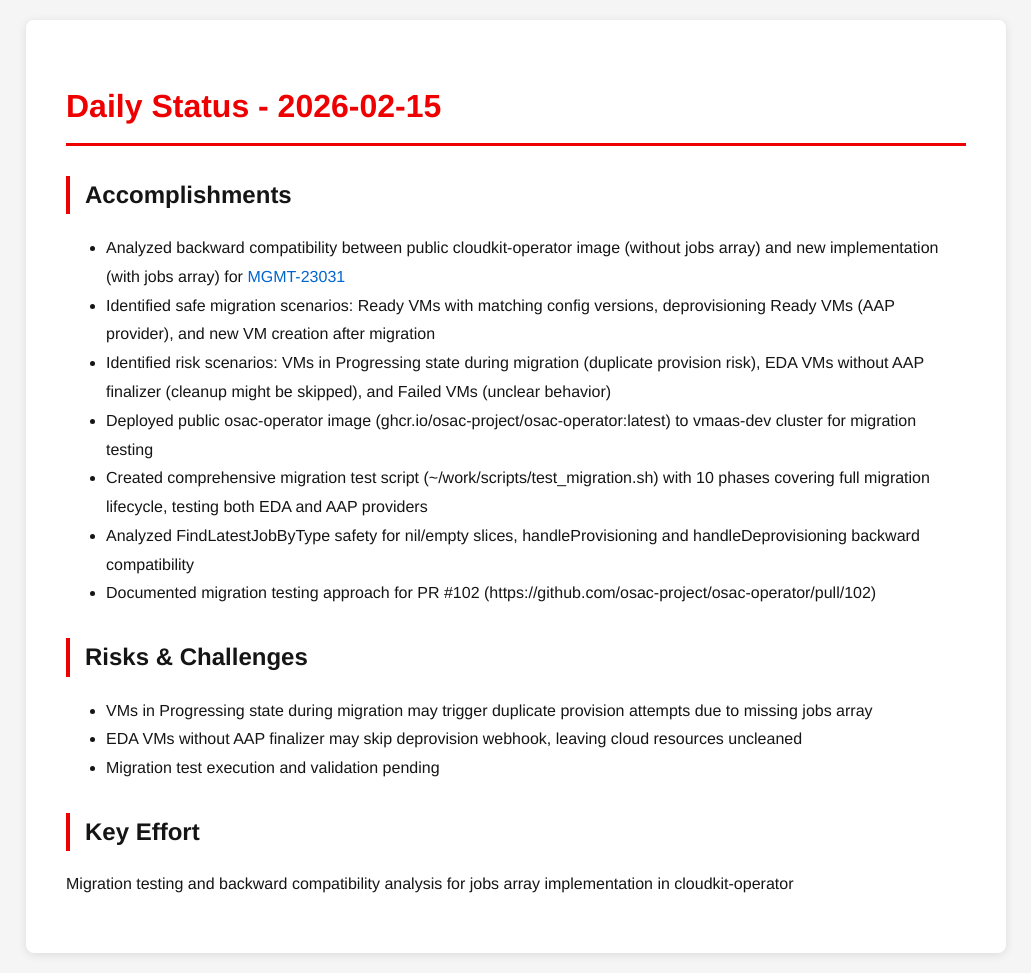
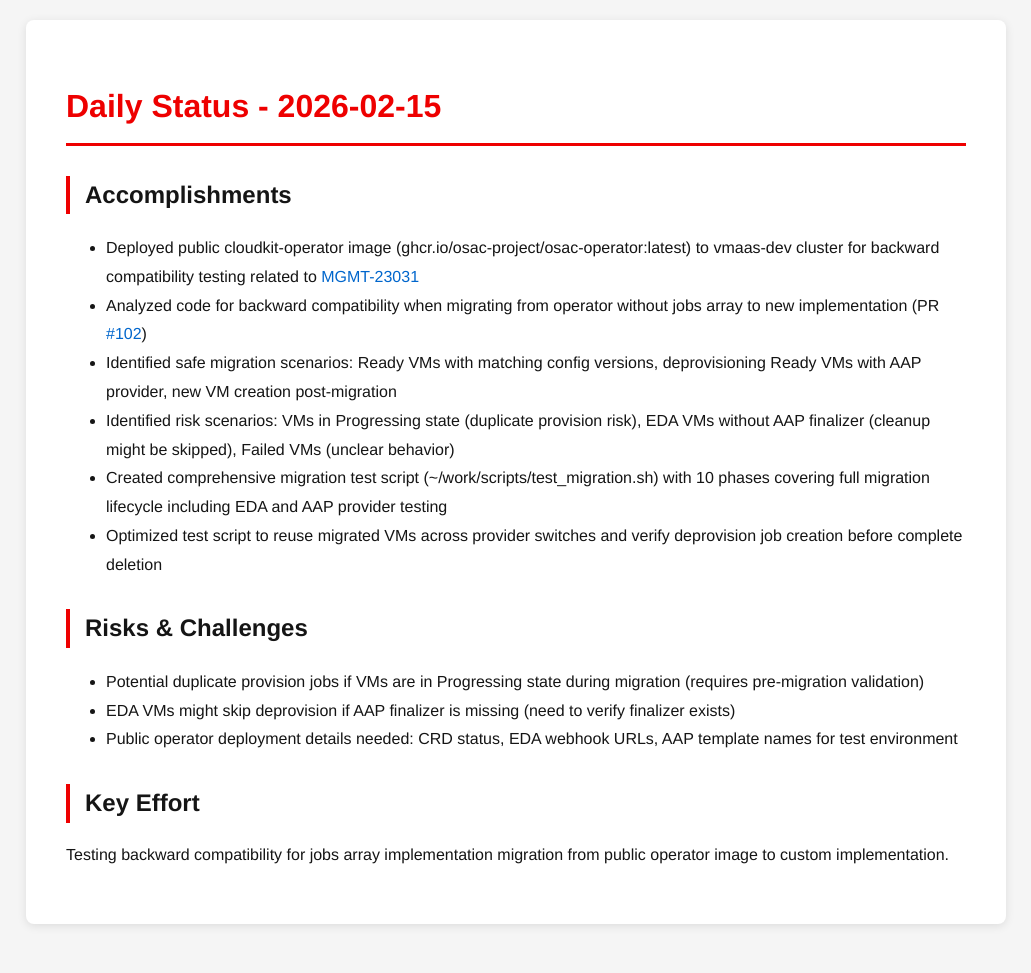
Before and after one commit to tzvatot/daily-status, a Jekyll site: the page built from 2026-02-15.md, in a window 1280 px wide. Shown: the whole page, without its empty margins (124-1155 px from the left). Built offline with Jekyll 4.4.1, drawn with Linux system fonts in a browser that asks for light colours; after the commit the page ends 944 px from its top, so only the background shows below that.

Commit message:
Daily status update - 2026-02-15

```diff
--- a/2026-02-15.md
+++ b/2026-02-15.md
@@ -7,18 +7,17 @@ date: 2026-02-15
 # Daily Status - 2026-02-15
 
 ## Accomplishments
-- Analyzed backward compatibility between public cloudkit-operator image (without jobs array) and new implementation (with jobs array) for [MGMT-23031](https://issues.redhat.com/browse/MGMT-23031)
-- Identified safe migration scenarios: Ready VMs with matching config versions, deprovisioning Ready VMs (AAP provider), and new VM creation after migration
-- Identified risk scenarios: VMs in Progressing state during migration (duplicate provision risk), EDA VMs without AAP finalizer (cleanup might be skipped), and Failed VMs (unclear behavior)
-- Deployed public osac-operator image (ghcr.io/osac-project/osac-operator:latest) to vmaas-dev cluster for migration testing
-- Created comprehensive migration test script (~/work/scripts/test_migration.sh) with 10 phases covering full migration lifecycle, testing both EDA and AAP providers
-- Analyzed FindLatestJobByType safety for nil/empty slices, handleProvisioning and handleDeprovisioning backward compatibility
-- Documented migration testing approach for PR #102 (https://github.com/osac-project/osac-operator/pull/102)
+- Deployed public cloudkit-operator image (ghcr.io/osac-project/osac-operator:latest) to vmaas-dev cluster for backward compatibility testing related to [MGMT-23031](https://issues.redhat.com/browse/MGMT-23031)
+- Analyzed code for backward compatibility when migrating from operator without jobs array to new implementation (PR [#102](https://github.com/osac-project/osac-operator/pull/102))
+- Identified safe migration scenarios: Ready VMs with matching config versions, deprovisioning Ready VMs with AAP provider, new VM creation post-migration
+- Identified risk scenarios: VMs in Progressing state (duplicate provision risk), EDA VMs without AAP finalizer (cleanup might be skipped), Failed VMs (unclear behavior)
+- Created comprehensive migration test script (~/work/scripts/test_migration.sh) with 10 phases covering full migration lifecycle including EDA and AAP provider testing
+- Optimized test script to reuse migrated VMs across provider switches and verify deprovision job creation before complete deletion
 
 ## Risks & Challenges
-- VMs in Progressing state during migration may trigger duplicate provision attempts due to missing jobs array
-- EDA VMs without AAP finalizer may skip deprovision webhook, leaving cloud resources uncleaned
-- Migration test execution and validation pending
+- Potential duplicate provision jobs if VMs are in Progressing state during migration (requires pre-migration validation)
+- EDA VMs might skip deprovision if AAP finalizer is missing (need to verify finalizer exists)
+- Public operator deployment details needed: CRD status, EDA webhook URLs, AAP template names for test environment
 
 ## Key Effort
-Migration testing and backward compatibility analysis for jobs array implementation in cloudkit-operator
+Testing backward compatibility for jobs array implementation migration from public operator image to custom implementation.
```
